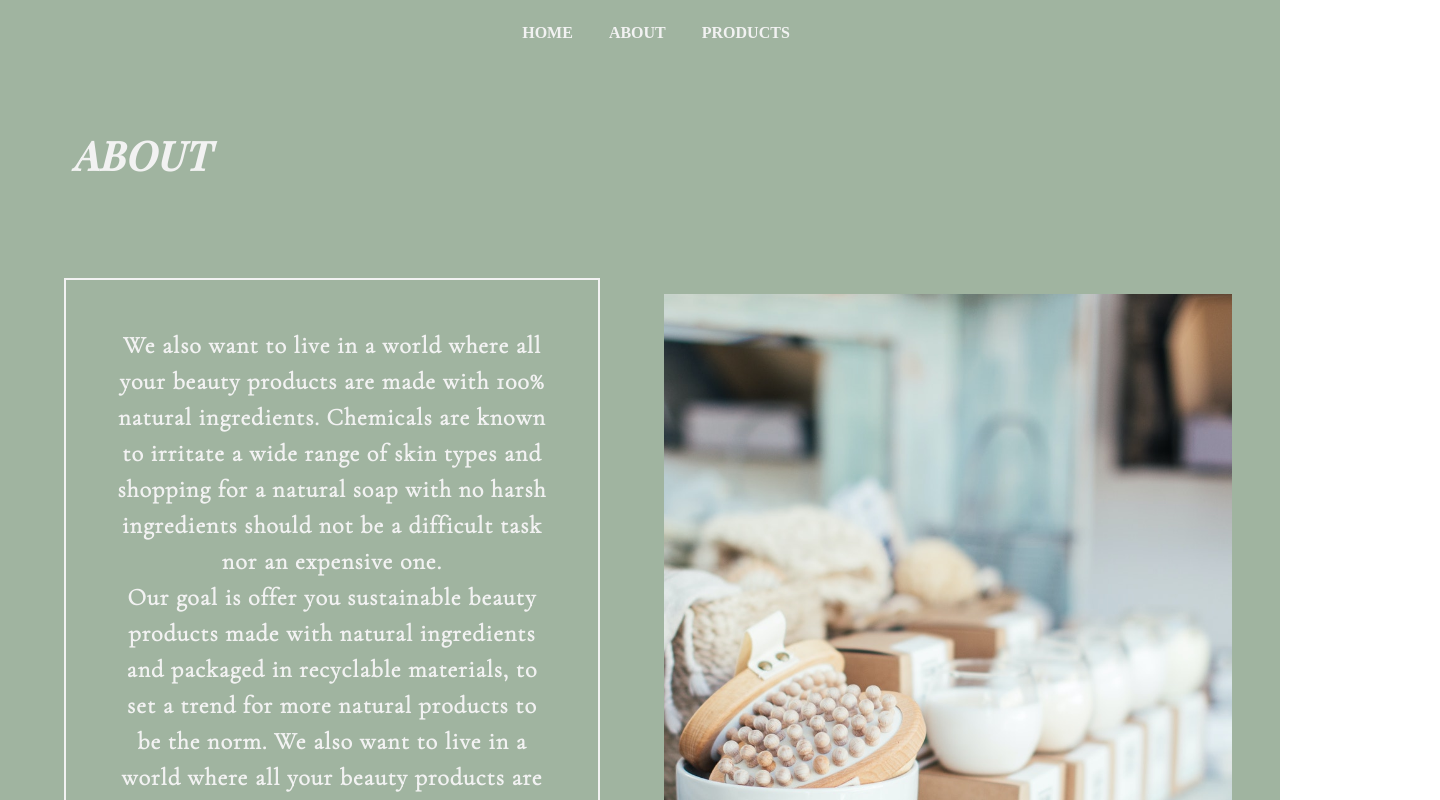
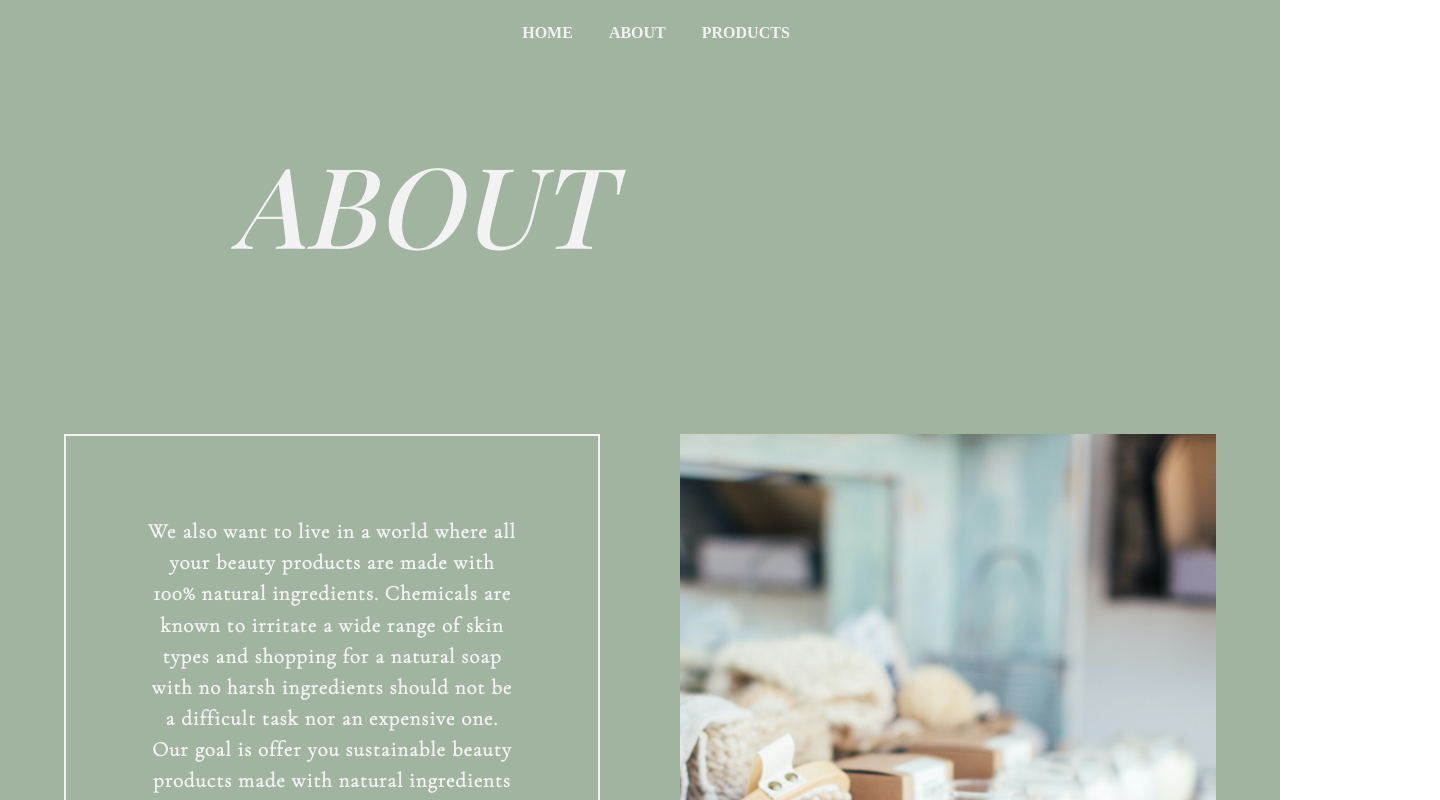
Before and after one commit to JessePlecas/ecommerce-natural, a plain HTML site: page about.html in a window 1280 px wide. Shown: the top 800 px of the page, 1440 px wide, since content can reach past the window. Drawn offline with nearby package versions, Linux system fonts and the light colour scheme; a web font is replaced by a local one.

Commit message:
finish about

```diff
--- a/styles.css
+++ b/styles.css
@@ -37,6 +37,14 @@ h1 {
   font-family: "Playfair Display", serif;
   letter-spacing: 1px;
   margin-top: 0;
+  font-weight: 400;
+}
+
+h2 {
+  font-size: clamp(1.5rem, 10vw, 7rem);
+  font-family: "Playfair Display", serif;
+  letter-spacing: 1px;
+  margin-top: 0;
 }
 
 h3 {
@@ -48,7 +56,7 @@ h3 {
 }
 
 p {
-  font-size: clamp(1.2rem, 3vw, 1.5rem);
+  font-size: clamp(1rem, 3vw, 1.3rem);
   font-family: "Cormorant Garamond", serif;
   font-weight: 600;
   letter-spacing: 1px;
@@ -354,7 +362,7 @@ nav a:focus {
   position: relative;
 }
 
-.details-text-box h1 {
+.details-text-box h2 {
   color: var(--clr-text);
   position: absolute;
   left: 50%;
@@ -377,7 +385,7 @@ nav a:focus {
   position: relative;
 }
 
-.handmade-text-box h1 {
+.handmade-text-box h2 {
   color: var(--clr-text);
   position: absolute;
   right: 50%;
@@ -395,7 +403,7 @@ nav a:focus {
     font-size: 0.75rem;
   }
 
-  h1 {
+  h2 {
     font-size: 2rem;
   }
 
@@ -413,7 +421,7 @@ nav a:focus {
     font-size: 1rem;
   }
 
-  h1 {
+  h2 {
     font-size: 2.5rem;
   }
 
@@ -719,6 +727,7 @@ footer {
     padding-left: 1.5rem;
     text-transform: uppercase;
     font-style: italic;
+
     grid-area: title-about;
   }
   .about-text {
@@ -747,9 +756,17 @@ footer {
     padding: 3rem;
   }
 
+  .title-about {
+    margin-left: 10rem;
+  }
+
+
   .about-text {
-    padding: 3rem;
+    display: flex;
+    justify-content: center;
+    align-items: center;
     text-align: center;
+    padding: 5rem;
     color: var(--clr-title);
     font-family: "Cormorant Garamond", serif;
   }
@@ -761,8 +778,9 @@ footer {
   .about-image {
     background: url("images/footer-img.jpg");
     margin-top: 2rem;
-    height: 100vh;
     background-size: cover;
     background-position: center;
+    max-width: 100%;
+    margin: 1rem;
   }
 }
```
Also changed, not shown: index.html (+2 -2 lines).
